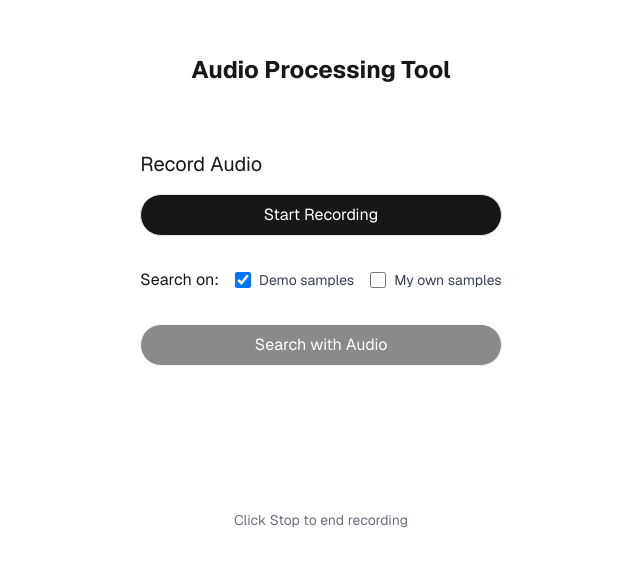
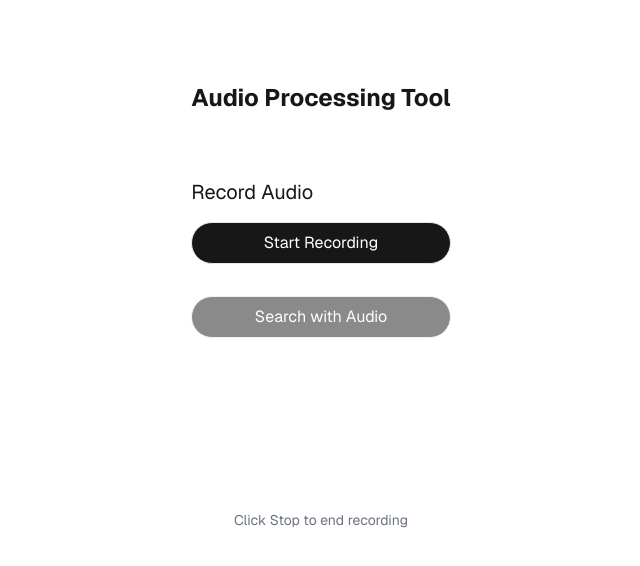
Before and after one commit to EthanJags/music-ai-nextjs, a Next.js app in the folder frontend/: page / in a window 1280 px wide. Shown: the part 190-756 px from the top of the page, without its empty margins (319-959 px from the left). Built offline with nearby package versions, Linux system fonts and the light colour scheme.

Commit message:
fixed type errors

```diff
--- a/frontend/app/components/SearchButton.tsx
+++ b/frontend/app/components/SearchButton.tsx
@@ -5,7 +5,7 @@ import JSZip from 'jszip';
 
 interface SearchButtonProps {
   audioBlob: Blob | null;
-  searchMode: 'demo' | 'own';
+  searchMode: ("demo" | "own")[];
   setRankedSounds: (sounds: {
     filename: string;
     similarity: number;
--- a/frontend/app/components/SearchModeSelector.tsx
+++ b/frontend/app/components/SearchModeSelector.tsx
@@ -2,10 +2,10 @@ import Checkbox from "./Checkbox";
 
 
 export default function SearchModeSelector({ searchMode, setSearchMode }: {
-  searchMode: 'demo' | 'own';
-  setSearchMode: (mode: 'demo' | 'own') => void
+  searchMode: ("demo" | "own")[];
+  setSearchMode: (mode: ("demo" | "own")[]) => void
 }) {
-  const toggleMode = (mode: 'demo' | 'own') => {
+  const toggleMode = (mode: "demo" | "own") => {
     if (searchMode.includes(mode)) {
       setSearchMode(searchMode.filter(m => m !== mode));
     } else {
--- a/frontend/app/components/file_uploader.tsx
+++ b/frontend/app/components/file_uploader.tsx
@@ -74,8 +74,6 @@ export default function FileUploader() {
         onChange={handleFileUpload}
         className="border border-gray-300 rounded p-2"
         multiple
-        webkitdirectory=""
-        directory=""
       />
       {uploadStatus && (
         <div className={`p-3 rounded ${
--- a/frontend/app/page.tsx
+++ b/frontend/app/page.tsx
@@ -4,12 +4,12 @@ import RecordingButton from "./components/recording_button";
 // import FileUploader from "./components/file_uploader";
 import SearchButton from "./components/SearchButton";
 import { useState } from "react";
-import SearchModeSelector from "./components/SearchModeSelector";
+// import SearchModeSelector from "./components/SearchModeSelector";
 import Ranking from "./components/Ranking";
 
 export default function Home() {
   const [audioBlob, setAudioBlob] = useState<Blob | null>(null);
-  const [searchMode, setSearchMode] = useState<'demo' | 'own'>('demo');
+  const [searchMode, setSearchMode] = useState<("demo" | "own")[]>([]);
   const [rankedSounds, setRankedSounds] = useState<{
     filename: string;
     similarity: number;
@@ -28,7 +28,7 @@ export default function Home() {
           <RecordingButton audioBlob={audioBlob} setAudioBlob={setAudioBlob} />
 
           {/* Search Mode Selection */}
-          <SearchModeSelector searchMode={searchMode} setSearchMode={setSearchMode} />
+          {/* <SearchModeSelector searchMode={searchMode} setSearchMode={setSearchMode} /> */}
 
           {/* Search Section */}
           <SearchButton audioBlob={audioBlob} searchMode={searchMode} setRankedSounds={setRankedSounds} />
--- a/frontend/package.json
+++ b/frontend/package.json
@@ -6,7 +6,8 @@
     "dev": "next dev --turbopack",
     "build": "next build",
     "start": "next start",
-    "lint": "next lint"
+    "lint": "next lint",
+    "type-check": "tsc --noEmit"
   },
   "dependencies": {
     "jszip": "^3.10.1",
```
